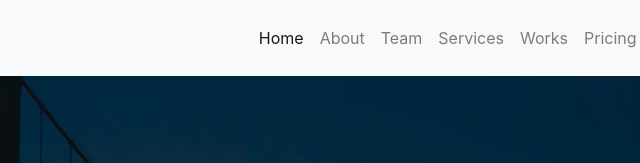
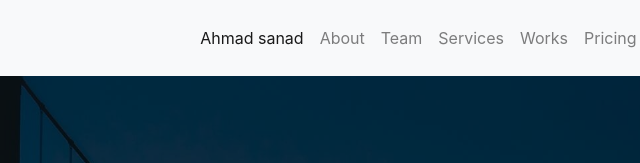
Before and after one commit to abdelrahmanOthman97/Bezel, a plain HTML site: page index.html in a window 1280 px wide. Shown: the top 163 px of the page, 388-1028 px from the left. Drawn offline with nearby package versions, Linux system fonts and the light colour scheme.

Commit message:
10/4/2020 changed home to ahmad sanad

```diff
--- a/index.html
+++ b/index.html
@@ -18,7 +18,8 @@
         <div class="collapse navbar-collapse" id="navbarSupportedContent">
           <ul class="navbar-nav ml-auto">
             <li class="nav-item active">
-              <a class="nav-link" href="#">Home <span class="sr-only">(current)</span></a>
+              <!-- changed Home to My name -->
+              <a class="nav-link" href="#">Ahmad sanad <span class="sr-only">(current)</span></a>
             </li>
             <li class="nav-item">
               <a class="nav-link" href="#">About</a>
```
